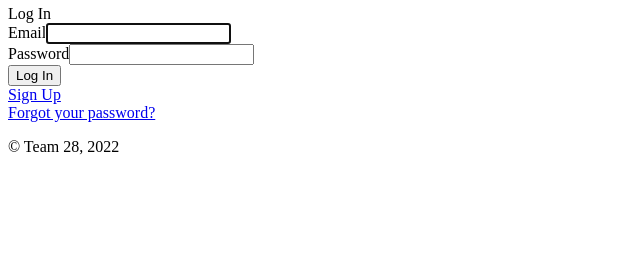
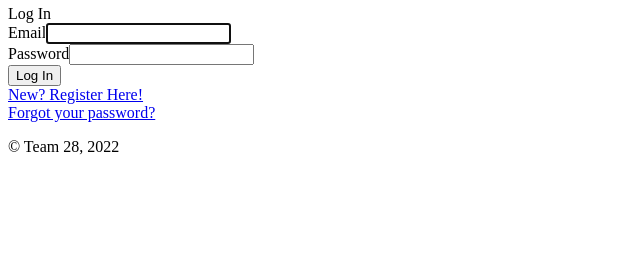
Before and after one commit to terenzzzz/TheBigWalk, a Rails app: page /users/sign_in in a window 1280 px wide; the page is wider, and only the part inside the window is pictured. Shown: the part 503-782 px from the top of that part, without its empty margins (0-640 px from the left). Run offline with Rails 7, Linux system fonts and the light colour scheme; parts of the project's set-up code (start-up, migrations or seed data) failed here and were passed over; some libraries are stand-ins or nearby versions.

Commit message:
tweaks to login/sign up buttons and css

```diff
--- a/app/views/devise/registrations/new.html.haml
+++ b/app/views/devise/registrations/new.html.haml
@@ -16,8 +16,8 @@
           = f.input :password_confirmation, required: true, input_html: { autocomplete: "new-password" }
           / \/ 1 is passed through if the checkbox is checked.
           = check_box_tag "opted_in", 1
-          = "Opt in to Leaderboard"
+          = "I want to opt in to the public leaderboard"
         .card-footer
-          %button.btn.btn-primary{ type: :submit }
+          %button.btn.btn-primary.w-100{ type: :submit }
             Sign Up
           .mt-3= render "devise/shared/links"
--- a/app/views/devise/sessions/new.html.haml
+++ b/app/views/devise/sessions/new.html.haml
@@ -10,6 +10,6 @@
           = f.input :email, autofocus: true, required: true
           = f.input :password, required: true
         .card-footer
-          %button.btn.btn-primary{ type: :submit }
+          %button.btn.btn-primary.w-100.mt-2{ type: :submit }
             Log In
           .mt-3= render "devise/shared/links"
--- a/app/views/devise/shared/_links.html.haml
+++ b/app/views/devise/shared/_links.html.haml
@@ -2,7 +2,7 @@
   = link_to "Log In", new_session_path(resource_name)
   %br/
 - if devise_mapping.registerable? && controller_name != 'registrations'
-  = link_to "Sign Up", new_registration_path(resource_name)
+  = link_to "New? Register Here!", new_registration_path(resource_name)
   %br/
 - if devise_mapping.recoverable? && controller_name != 'passwords' && controller_name != 'registrations'
   = link_to "Forgot your password?", new_password_path(resource_name)
```
